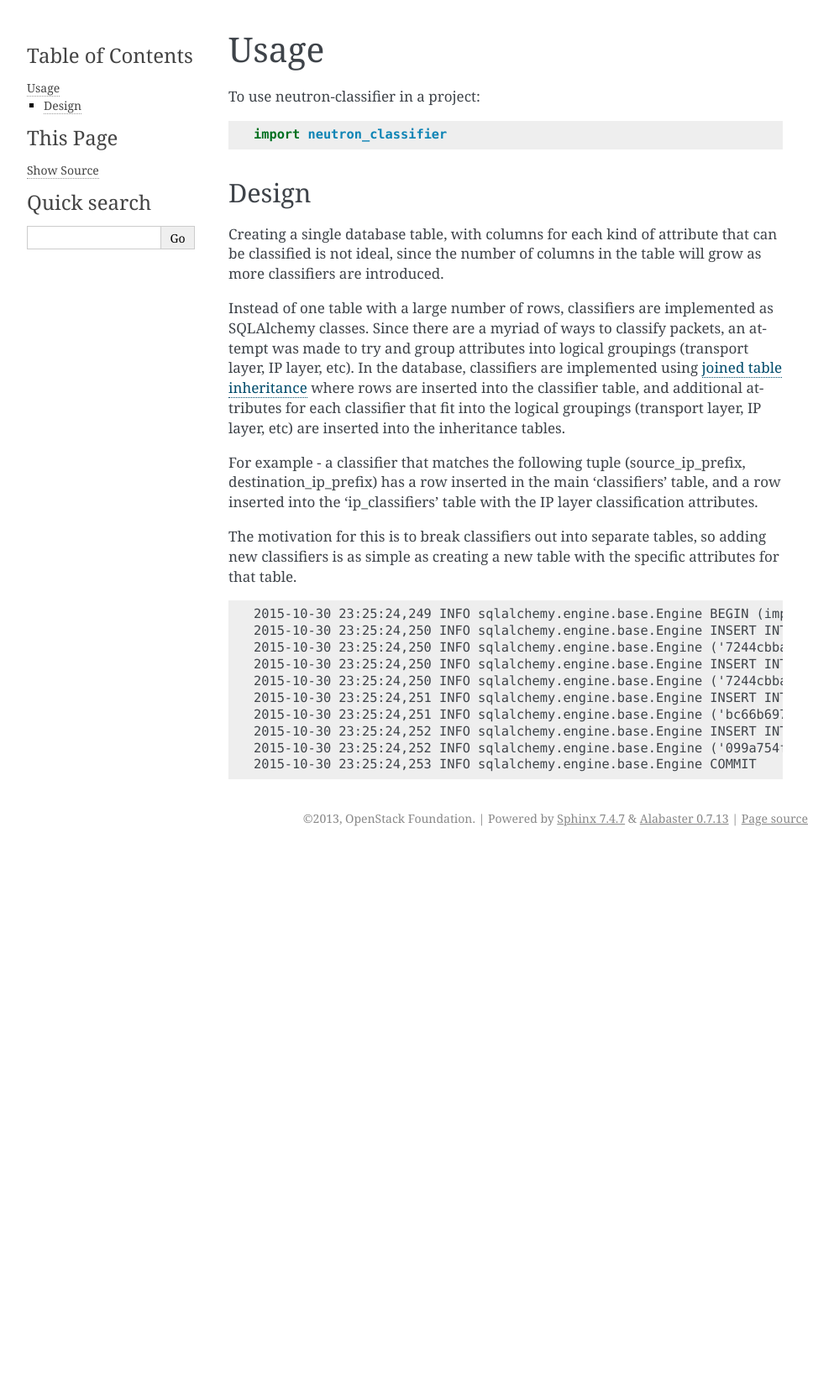
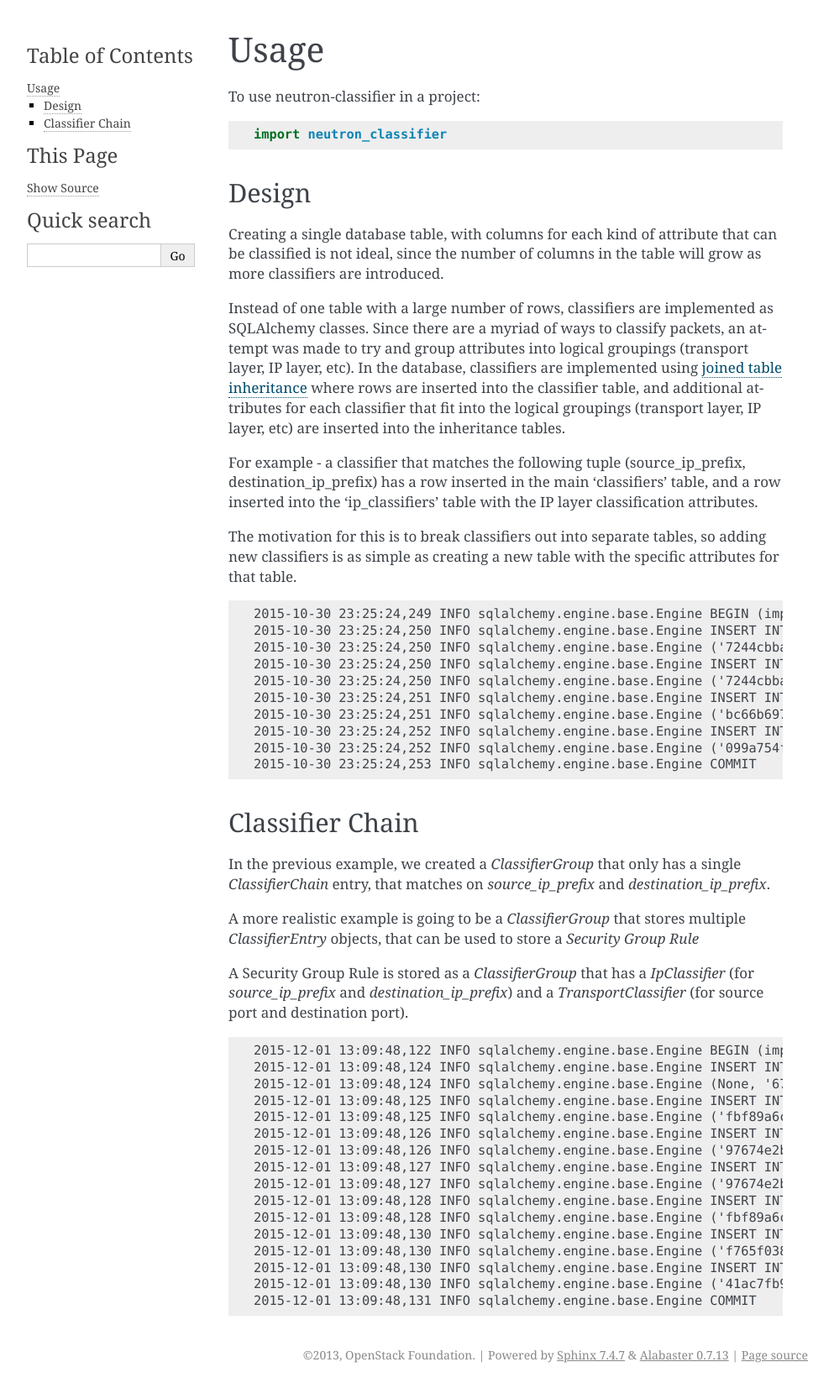
Before and after one commit to openstack-archive/neutron-classifier, a Sphinx documentation site: the page built from doc/source/usage.rst, in a window 1280 px wide. Shown: the whole page at 84% size, without its empty margins (148-1141 px from the left). Built offline with Sphinx 7.4.7, drawn with Linux system fonts in a browser that asks for light colours; before the commit the page ends 1014 px from its top, so only the background shows below that.

Commit message:
Docs: Classifier example for a Security Group Rule
Change-Id: I33c5f0fb91fd22a85fe7feaa789f42b9fb33616d

```diff
--- a/doc/source/usage.rst
+++ b/doc/source/usage.rst
@@ -45,4 +45,39 @@ with the specific attributes for that table.
     2015-10-30 23:25:24,252 INFO sqlalchemy.engine.base.Engine ('099a754f-1e91-42db-853d-9a385ddef39d', '0c8c9f51-4d4b-47d9-a030-ddc3cf86418e', '7244cbba-03af-4a10-8995-10c75725d7c1', 1)
     2015-10-30 23:25:24,253 INFO sqlalchemy.engine.base.Engine COMMIT
 
+
+Classifier Chain
+----------------
+
+In the previous example, we created a `ClassifierGroup` that only has
+a single `ClassifierChain` entry, that matches on `source_ip_prefix` and
+`destination_ip_prefix`.
+
+A more realistic example is going to be a `ClassifierGroup` that
+stores multiple `ClassifierEntry` objects, that can be used to store a
+`Security Group Rule`
+
+A Security Group Rule is stored as a `ClassifierGroup` that has a
+`IpClassifier` (for `source_ip_prefix` and `destination_ip_prefix`)
+and a `TransportClassifier` (for source port and destination port).
+
+::
+
+    2015-12-01 13:09:48,122 INFO sqlalchemy.engine.base.Engine BEGIN (implicit)
+    2015-12-01 13:09:48,124 INFO sqlalchemy.engine.base.Engine INSERT INTO classifier_groups (tenant_id, id, name, description, service) VALUES (?, ?, ?, ?, ?)
+    2015-12-01 13:09:48,124 INFO sqlalchemy.engine.base.Engine (None, '67dca269-5d41-47de-ba4a-0aa1a6339519', None, None, 'security-group')
+    2015-12-01 13:09:48,125 INFO sqlalchemy.engine.base.Engine INSERT INTO classifiers (id, classifier_type) VALUES (?, ?)
+    2015-12-01 13:09:48,125 INFO sqlalchemy.engine.base.Engine ('fbf89a6c-919e-4ab2-8110-380602bc071e', 'ipclassifier')
+    2015-12-01 13:09:48,126 INFO sqlalchemy.engine.base.Engine INSERT INTO classifiers (id, classifier_type) VALUES (?, ?)
+    2015-12-01 13:09:48,126 INFO sqlalchemy.engine.base.Engine ('97674e2b-3765-4eba-945e-d47f5ee4924c', 'transportclassifier')
+    2015-12-01 13:09:48,127 INFO sqlalchemy.engine.base.Engine INSERT INTO transport_classifiers (id, source_port_range_max, source_port_range_min, destination_port_range_max, destination_port_range_min) VALUES (?, ?, ?, ?, ?)
+    2015-12-01 13:09:48,127 INFO sqlalchemy.engine.base.Engine ('97674e2b-3765-4eba-945e-d47f5ee4924c', None, None, 80, 80)
+    2015-12-01 13:09:48,128 INFO sqlalchemy.engine.base.Engine INSERT INTO ip_classifiers (id, source_ip_prefix, destination_ip_prefix) VALUES (?, ?, ?)
+    2015-12-01 13:09:48,128 INFO sqlalchemy.engine.base.Engine ('fbf89a6c-919e-4ab2-8110-380602bc071e', 'fddf:cb3b:bc4::/48', None)
+    2015-12-01 13:09:48,130 INFO sqlalchemy.engine.base.Engine INSERT INTO classifier_chains (id, classifier_group_id, classifier_id, sequence) VALUES (?, ?, ?, ?)
+    2015-12-01 13:09:48,130 INFO sqlalchemy.engine.base.Engine ('f765f038-b8fa-4369-a1ab-73d130f2c7d5', '67dca269-5d41-47de-ba4a-0aa1a6339519', 'fbf89a6c-919e-4ab2-8110-380602bc071e', 1)
+    2015-12-01 13:09:48,130 INFO sqlalchemy.engine.base.Engine INSERT INTO classifier_chains (id, classifier_group_id, classifier_id, sequence) VALUES (?, ?, ?, ?)
+    2015-12-01 13:09:48,130 INFO sqlalchemy.engine.base.Engine ('41ac7fb9-631a-4885-8240-2597595fefce', '67dca269-5d41-47de-ba4a-0aa1a6339519', '97674e2b-3765-4eba-945e-d47f5ee4924c', 1)
+    2015-12-01 13:09:48,131 INFO sqlalchemy.engine.base.Engine COMMIT
+
 .. _joined table inheritance: http://docs.sqlalchemy.org/en/rel_1_0/orm/extensions/declarative/inheritance.html#joined-table-inheritance
```
